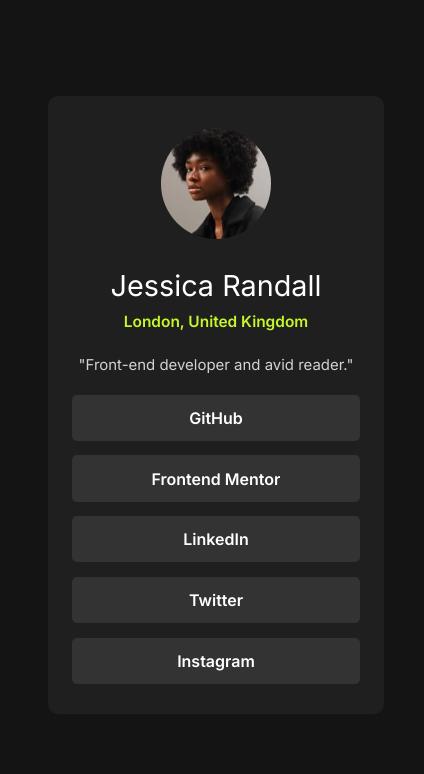
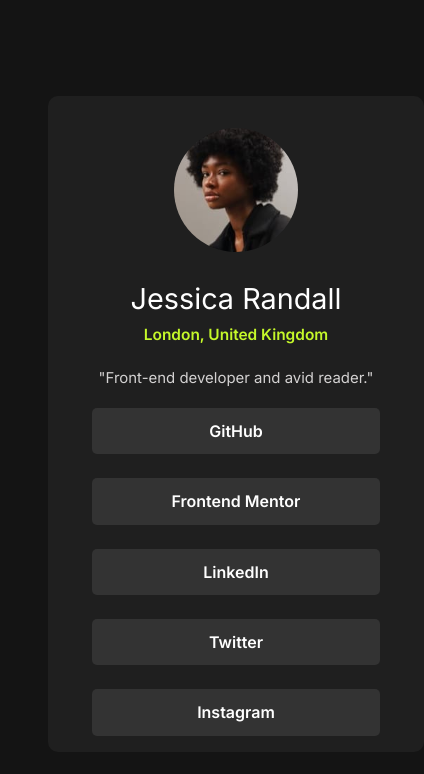
Before and after one commit to VincinChristmas/SocialLinksProfile, a plain HTML site: page index.html in a window 390 px wide. Shown: the whole page, 424 px wide, since content can reach past the window. Drawn offline with Linux system fonts and the light colour scheme.

Commit message:
made some slight changes

```diff
--- a/assests/stylesheets/main.css
+++ b/assests/stylesheets/main.css
@@ -44,6 +44,12 @@
   #root, #__next {
     isolation: isolate;
   }
+
+
+  a {
+    text-decoration: none;
+  }
+
 
   body {
     background: hsl(0, 0%, 8%);
@@ -110,15 +116,16 @@
   /****** BUTTONS CSS ******/
 
   .list {
+    display: block;
+    margin: 0 auto;
     background: hsl(0, 0%, 20%);
     color: hsl(0, 0%, 100%);
-    border: none;
     font-weight: 600;
     font-size: 1rem;
     width: 18rem;
-    margin-bottom: 0.9rem;
     padding: 0.7rem;
     border-radius: 5px;
+    list-style: none;
   }
 
   .list:hover {
@@ -126,3 +133,18 @@
     background: hsl(75, 94%, 57%);
     cursor: pointer;
   }
+
+
+
+  @media screen and (max-width:48rem) {
+    .intro {
+        width:23.5rem
+    }
+}
+
+@media screen and (max-width:23.438rem)
+{
+    .intro{
+        width:20.438rem;padding:1.5rem
+    }
+}
--- a/index.html
+++ b/index.html
@@ -1,37 +1,53 @@
 <!DOCTYPE html>
 <html lang="en">
 <head>
+   <!-- meta -->
   <meta charset="UTF-8">
-  <meta name="viewport" content="width=device-width, initial-scale=1.0"> <!-- displays site properly based on user's device -->
-  <link rel="preconnect" href="https://fonts.googleapis.com">
-  <link rel="preconnect" href="https://fonts.gstatic.com" crossorigin>
-   <link href="https://fonts.googleapis.com/css2?family=Figtree:ital,wght@0,300..900;1,300..900&family=Inter:ital,opsz,wght@0,14..32,100..900;1,14..32,100..900&family=League+Spartan:wght@100..900&family=Noto+Serif:ital,wght@0,100..900;1,100..900&family=Outfit:wght@100..900&display=swap" rel="stylesheet">
-  <link rel="stylesheet" href="assests/stylesheets/main.css">
 
-  <title>Frontend Mentor | Social links profile</title>
+  <!-- displays site properly based on user's device -->
+  <meta name="viewport" content="width=device-width, initial-scale=1.0">
+
+   <!-- favicon -->
+   <link rel="icon" type="image/png" sizes="32x32" href="/assests/stylesheets/images/favicon-32x32.png">
+
+
+<!-- fonts -->
+<link rel="preconnect" href="https://fonts.googleapis.com">
+<link rel="preconnect" href="https://fonts.gstatic.com" crossorigin>
+<link href="https://fonts.googleapis.com/css2?family=Figtree:ital,wght@0,300..900;1,300..900&family=Inter:ital,opsz,wght@0,14..32,100..900;1,14..32,100..900&family=League+Spartan:wght@100..900&family=Noto+Serif:ital,wght@0,100..900;1,100..900&family=Outfit:wght@100..900&display=swap" rel="stylesheet">
+
+ <!-- css -->
+<link rel="stylesheet" href="assests/stylesheets/main.css">
+
+<!-- title -->
+<title>Frontend Mentor | Social links profile</title>
 </head>
 <body>
 
 <!--JESSICA'S INTRO-->
-<div class="intro">
 
+
+<main role="main" class="intro">
    <!--THE MAIN IMAGE-->
-   <img class="jessicaImage" src="assests/stylesheets/images/jessica.jpeg">
+
+   <img class="jessicaImage" src="assests/stylesheets/images/jessica.jpeg" alt="image of Jessica">
 
     <h1 class="name">Jessica Randall</h1>
     <p class="town">London, United Kingdom</p>
+
 
 <!--JESSICA'S HOBBY-->
 <p class="quote">"Front-end developer and avid reader."</p>
 
 
 <!--JESSICA'S LINKS-->
-<a  href="https://github.com/"><button class="list">GitHub</button><br></a>
-<a  href="https://www.frontendmentor.io/home"><button class="list">Frontend Mentor</button><br></a>
-<a  href="https://www.linkedin.com/"><button class="list">LinkedIn</button><br></a>
-<a  href="https://x.com/home"><button class="list">Twitter</button><br></a>
-<a  href="https://www.instagram.com/"><button class="list">Instagram</button></a>
-</div>
+<a  href="https://github.com/"><li class="list">GitHub</li><br></a>
+<a  href="https://www.frontendmentor.io/home"><li class="list">Frontend Mentor</li><br></a>
+<a  href="https://www.linkedin.com/"><li class="list">LinkedIn</li><br></a>
+<a  href="https://x.com/home"><li class="list">Twitter</li><br></a>
+<a  href="https://www.instagram.com/"><li class="list">Instagram</li></a>
+</main>
+
 
 </body>
 </html>
```
Also changed, not shown: assests/stylesheets/images/favicon-32x32.png (added).
